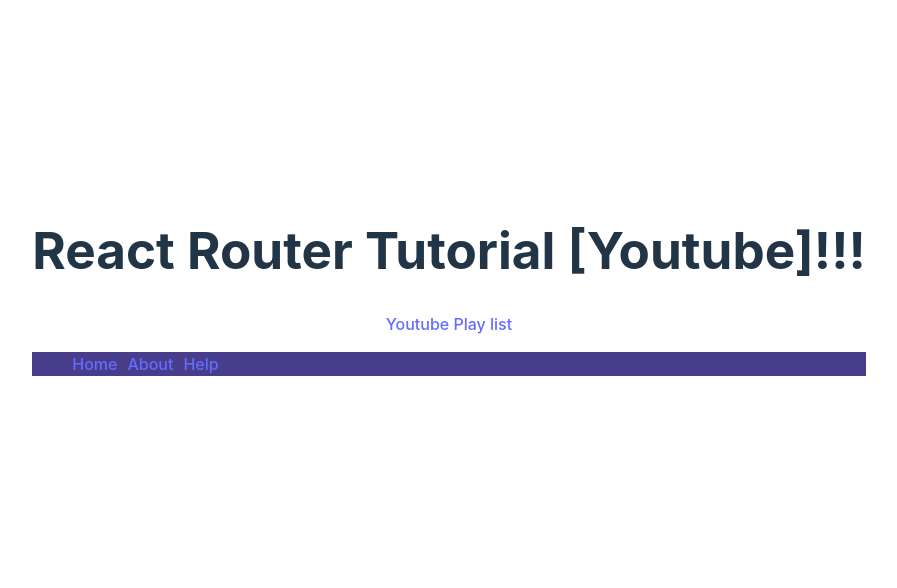
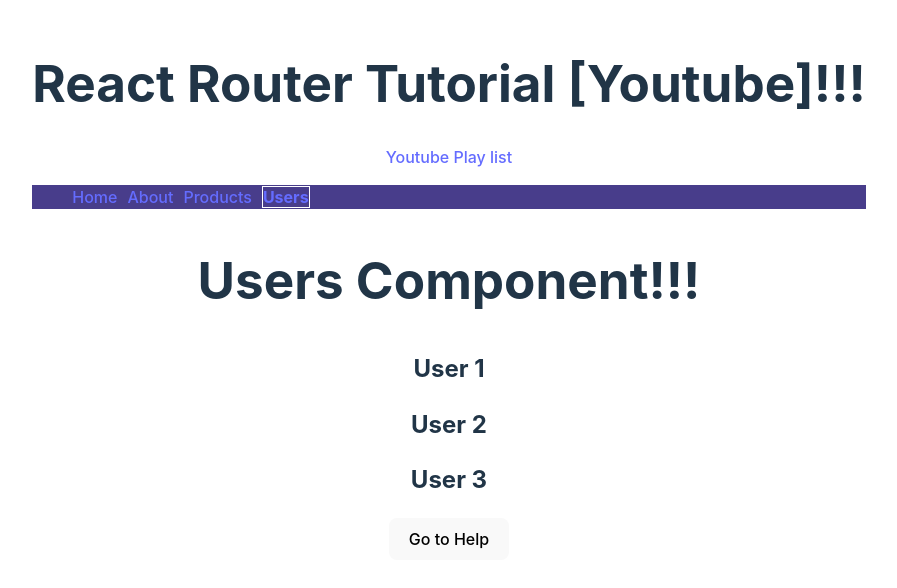
Before and after one commit to OscarRondon/ReacRouterTest, a React (Vite) app in the folder projects/React-Router-Tutorial-Youtube/: page /users in a window 1280 px wide. Shown: the part 110-698 px from the top of the page, without its empty margins (191-1088 px from the left). Built offline with nearby package versions, Linux system fonts and the light colour scheme.

Commit message:
Nav by code, Not match, Nested, Index, Dynamic

```diff
--- a/projects/React-Router-Tutorial-Youtube/src/App.tsx
+++ b/projects/React-Router-Tutorial-Youtube/src/App.tsx
@@ -1,10 +1,19 @@
 import './App.css'
-import { Route, Routes } from 'react-router-dom'
+import { Route, Routes, useNavigate } from 'react-router-dom'
 import { Home } from './components/Home'
 import { About } from './components/About'
 import { Navbar } from './components/Navbar'
+import { Help } from './components/Help'
+import { NoMatchUrl } from './components/NoMatch'
+import { Product } from './components/Product'
+import { ProductsTop } from './components/ProductsTop'
+import { ProductsSpecials } from './components/ProductsSpecials'
+import { ProductsMain } from './components/ProductsMain'
+import { Users } from './components/Users'
 
 function App () {
+
+  const navigate = useNavigate()
 
   return (
     <>
@@ -17,7 +26,19 @@
         <Routes>
           <Route path='/' element={<Home/>} />
           <Route path='about' element={<About/>} />
+          <Route path='help' element={<Help/>} />
+          <Route path='products' element={<Product/>}>
+            <Route index element={<ProductsMain />} />
+            <Route path='topProducts' element={<ProductsTop />} />
+            <Route path='specialsProducts' element={<ProductsSpecials />} />
+          </Route>
+          <Route path='users' element={<Users />} />
+          <Route path='users/:userId' element={<Users />} />
+          <Route path='*' element={<NoMatchUrl/>} />
         </Routes>
+      </section>
+      <section>
+        <button type='button' id='btn_Help' onClick={() => { navigate('/help') }}>Go to Help</button>
       </section>
       <footer/>
     </>
--- /dev/null
+++ b/projects/React-Router-Tutorial-Youtube/src/components/Help.tsx
@@ -0,0 +1,9 @@
+export function Help () {
+  return (
+
+      <div>
+        <h1>Help Component!!!</h1>
+    </div>
+
+  )
+}
--- a/projects/React-Router-Tutorial-Youtube/src/components/Navbar.tsx
+++ b/projects/React-Router-Tutorial-Youtube/src/components/Navbar.tsx
@@ -6,7 +6,8 @@
         <ul>
             <li><NavLink to="/">Home</NavLink></li>
             <li><NavLink to="about">About</NavLink></li>
-            <li><NavLink to="Help">Help</NavLink></li>
+            <li><NavLink to="products">Products</NavLink></li>
+            <li><NavLink to="users">Users</NavLink></li>
         </ul>
     </nav>
   )
--- /dev/null
+++ b/projects/React-Router-Tutorial-Youtube/src/components/NoMatch.tsx
@@ -0,0 +1,9 @@
+export function NoMatchUrl () {
+  return (
+
+      <div>
+        <h1>No Match URL Component!!!</h1>
+    </div>
+
+  )
+}
--- /dev/null
+++ b/projects/React-Router-Tutorial-Youtube/src/components/Product.tsx
@@ -0,0 +1,14 @@
+import { ProductsNavbar } from './ProductsNavbar'
+import { Outlet } from 'react-router-dom'
+
+export function Product () {
+  return (
+
+    <section>
+        <h1>Products Component!!!</h1>
+        <ProductsNavbar />
+        <Outlet />
+    </section>
+
+  )
+}
--- /dev/null
+++ b/projects/React-Router-Tutorial-Youtube/src/components/ProductsMain.tsx
@@ -0,0 +1,9 @@
+export function ProductsMain () {
+  return (
+
+      <div>
+        <h1>ProductsMain Component!!!</h1>
+    </div>
+
+  )
+}
--- /dev/null
+++ b/projects/React-Router-Tutorial-Youtube/src/components/ProductsNavbar.tsx
@@ -0,0 +1,12 @@
+import { Link } from 'react-router-dom'
+
+export function ProductsNavbar () {
+  return (
+    <nav>
+        <ul>
+            <li><Link to="topProducts">Top products</Link></li>
+            <li><Link to="specialsProducts">Specials offers</Link></li>
+        </ul>
+    </nav>
+  )
+}
--- /dev/null
+++ b/projects/React-Router-Tutorial-Youtube/src/components/ProductsSpecials.tsx
@@ -0,0 +1,9 @@
+export function ProductsSpecials () {
+  return (
+
+      <div>
+        <h1>ProductsSpecials Component!!!</h1>
+    </div>
+
+  )
+}
--- /dev/null
+++ b/projects/React-Router-Tutorial-Youtube/src/components/ProductsTop.tsx
@@ -0,0 +1,9 @@
+export function ProductsTop () {
+  return (
+
+      <div>
+        <h1>ProductsTop Component!!!</h1>
+    </div>
+
+  )
+}
--- /dev/null
+++ b/projects/React-Router-Tutorial-Youtube/src/components/Users.tsx
@@ -0,0 +1,12 @@
+export function Users () {
+  return (
+
+    <div>
+      <h1>Users Component!!!</h1>
+      <h2>User 1</h2>
+      <h2>User 2</h2>
+      <h2>User 3</h2>
+    </div>
+
+  )
+}
```
Also changed, not shown: projects/React-Router-Tutorial-Youtube/src/components/UserDetails.tsx (added, +8 -0 lines).
